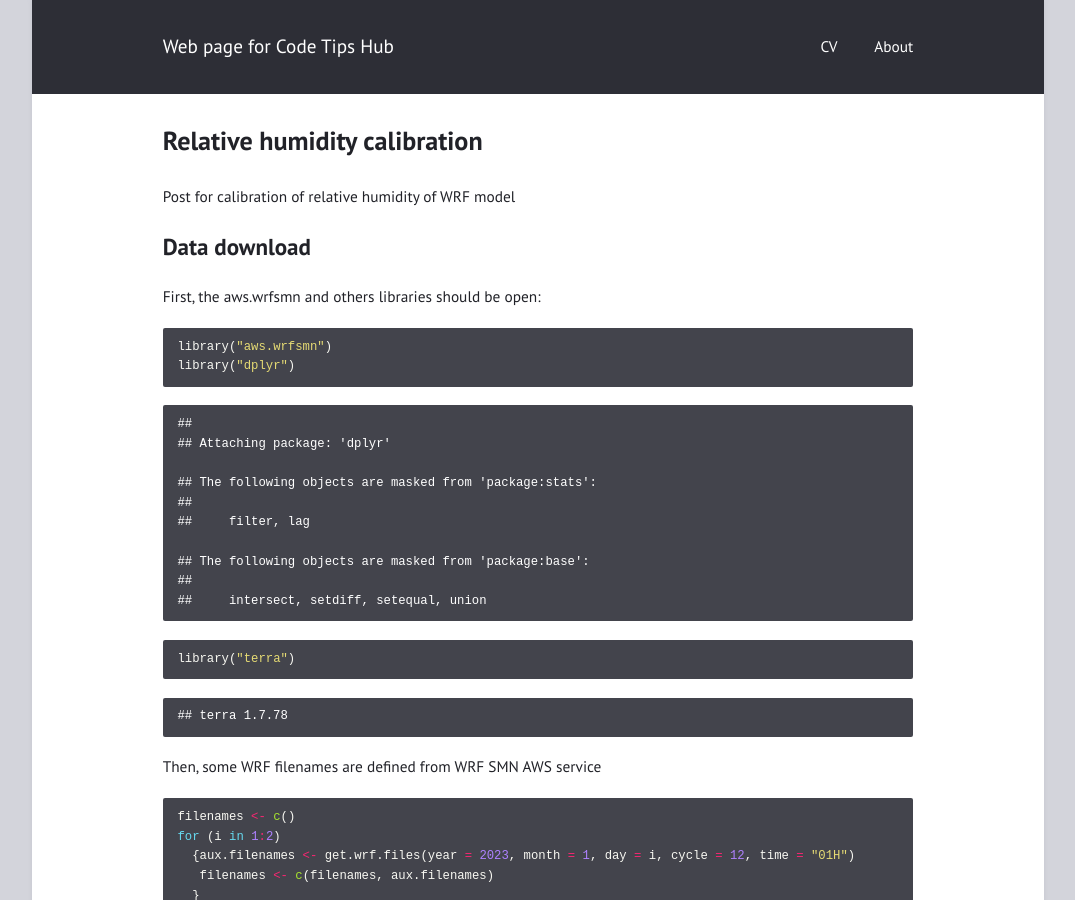
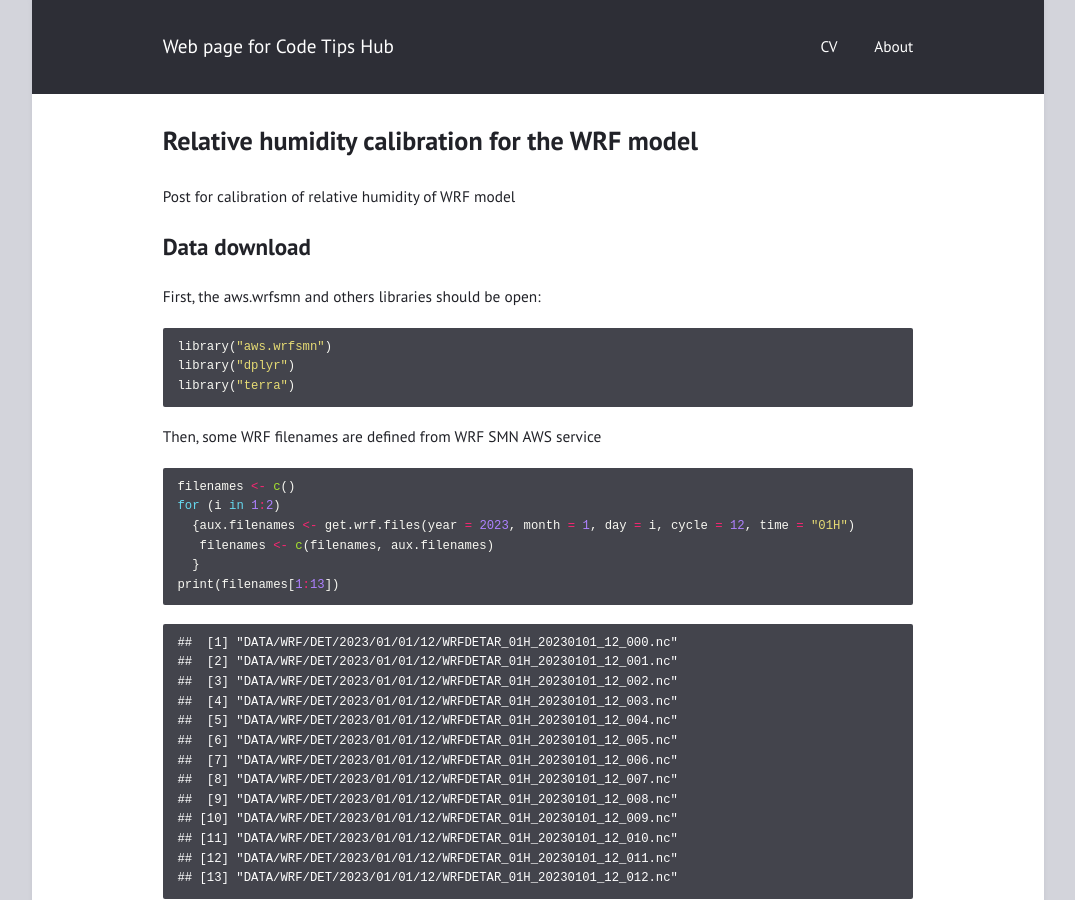
Before and after one commit to Gonzalo1985/CodeTipsHub, a Jekyll site: the page built from Page04_awswrfsmn.md, in a window 1280 px wide and 900 px high. Shown: the whole window, without its empty margins (102-1177 px from the left). Built offline with Jekyll 4.4.1, drawn with Linux system fonts in a browser that asks for light colours.

````diff
--- a/Page04_awswrfsmn.Rmd
+++ b/Page04_awswrfsmn.Rmd
@@ -1,5 +1,5 @@
 ---
-title: Relative humidity calibration
+title: Relative humidity calibration for the WRF model
 layout: post
 subtitle: Gonzalo M. Díaz
 leafletmap: true
--- a/Page04_awswrfsmn.md
+++ b/Page04_awswrfsmn.md
@@ -1,5 +1,5 @@
 ---
-title: Relative humidity calibration
+title: Relative humidity calibration for the WRF model
 layout: post
 subtitle: Gonzalo M. Díaz
 leafletmap: true
@@ -20,24 +20,8 @@ First, the aws.wrfsmn and others libraries should be open:
 ``` r
 library("aws.wrfsmn")
 library("dplyr")
-```
-
-    ##
-    ## Attaching package: 'dplyr'
-
-    ## The following objects are masked from 'package:stats':
-    ##
-    ##     filter, lag
-
-    ## The following objects are masked from 'package:base':
-    ##
-    ##     intersect, setdiff, setequal, union
-
-``` r
 library("terra")
 ```
-
-    ## terra 1.7.78
 
 Then, some WRF filenames are defined from WRF SMN AWS service
 
````
Also changed, not shown: other parts of Page04_awswrfsmn.Rmd (+1 -1 lines), _posts/2024-12-04-Relative-humidity-calibration.md (+1 -17 lines).
